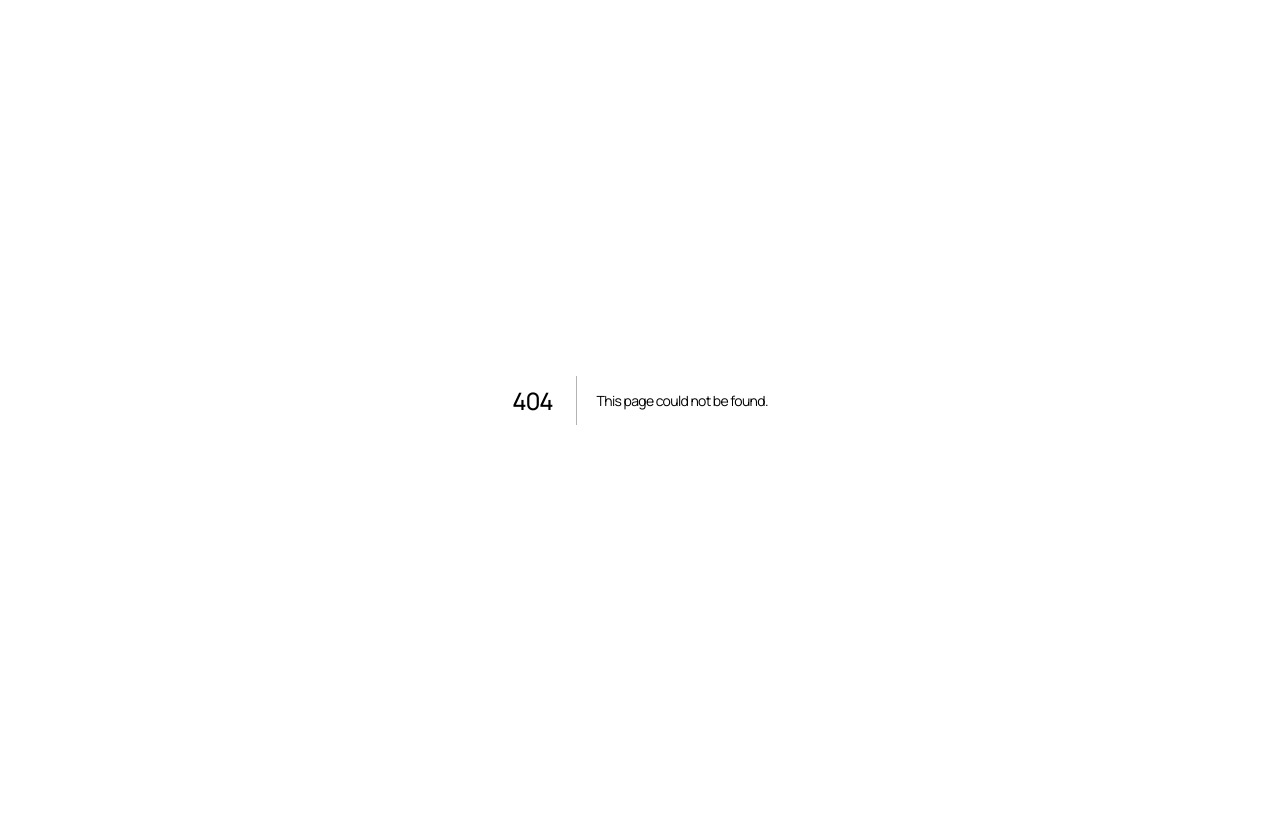
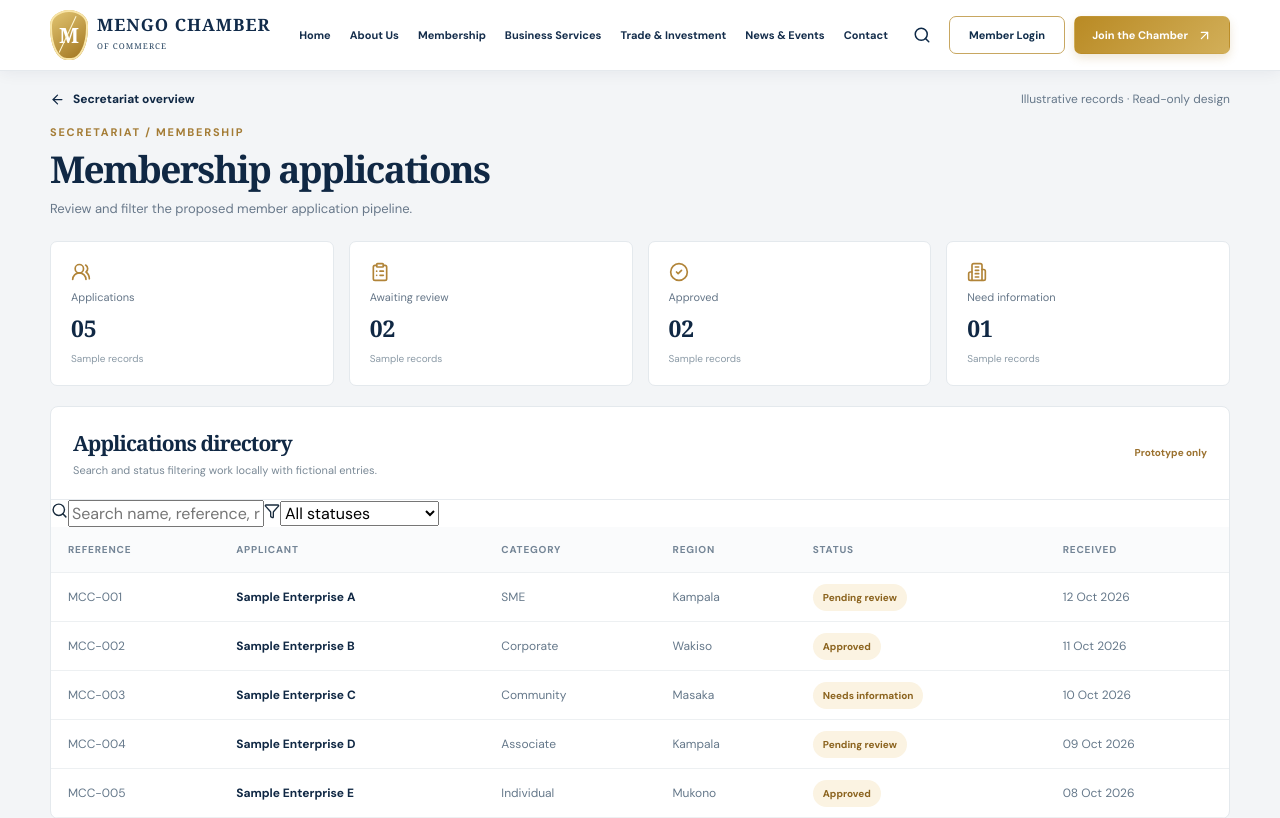
Before and after one commit to watumwa/mengo, a Next.js app: page /portal-preview/secretariat/membership in a window 1280 px wide. Before the commit this address had no page. Shown: the top 818 px of the page. Built offline with nearby package versions, Linux system fonts and the light colour scheme.

Commit message:
Frontend: searchable Secretariat membership applications mockup

```diff
--- /dev/null
+++ b/app/portal-preview/secretariat/membership/page.tsx
@@ -0,0 +1,24 @@
+"use client";
+import {useState} from "react";
+import Link from "next/link";
+import {ArrowLeft,ArrowUpRight,Search,Filter,Building2,UsersRound,ClipboardList,CheckCircle2} from "lucide-react";
+import {Shell} from "../../../components";
+const records=[
+ {ref:"MCC-001",name:"Sample Enterprise A",category:"SME",region:"Kampala",status:"Pending review",date:"12 Oct 2026"},
+ {ref:"MCC-002",name:"Sample Enterprise B",category:"Corporate",region:"Wakiso",status:"Approved",date:"11 Oct 2026"},
+ {ref:"MCC-003",name:"Sample Enterprise C",category:"Community",region:"Masaka",status:"Needs information",date:"10 Oct 2026"},
+ {ref:"MCC-004",name:"Sample Enterprise D",category:"Associate",region:"Kampala",status:"Pending review",date:"09 Oct 2026"},
+ {ref:"MCC-005",name:"Sample Enterprise E",category:"Individual",region:"Mukono",status:"Approved",date:"08 Oct 2026"}
+];
+export default function MembershipReviewPreview(){
+ const [query,setQuery]=useState("");const [status,setStatus]=useState("All statuses");
+ const filtered=records.filter(x=>(x.name+" "+x.ref+" "+x.region+" "+x.category).toLowerCase().includes(query.toLowerCase())&&(status==="All statuses"||x.status===status));
+ return <Shell><main className="workspace-shell"><div className="container workspace-top"><Link href="/portal-preview/secretariat"><ArrowLeft size={15}/> Secretariat overview</Link><span>Illustrative records · Read-only design</span></div>
+ <div className="container"><div className="workspace-header"><div><span className="eyebrow">Secretariat / Membership</span><h1>Membership applications</h1><p>Review and filter the proposed member application pipeline.</p></div></div>
+ <section className="workspace-tiles"><article><UsersRound size={20}/><span>Applications</span><strong>05</strong><small>Sample records</small></article><article><ClipboardList size={20}/><span>Awaiting review</span><strong>02</strong><small>Sample records</small></article><article><CheckCircle2 size={20}/><span>Approved</span><strong>02</strong><small>Sample records</small></article><article><Building2 size={20}/><span>Need information</span><strong>01</strong><small>Sample records</small></article></section>
+ <section className="workspace-panel"><div className="workspace-panel-head"><div><h2>Applications directory</h2><p>Search and status filtering work locally with fictional entries.</p></div><span>Prototype only</span></div>
+ <div className="workspace-filters"><label><Search size={17}/><input aria-label="Search applications" value={query} onChange={e=>setQuery(e.target.value)} placeholder="Search name, reference, region..."/></label><label><Filter size={16}/><select aria-label="Filter by status" value={status} onChange={e=>setStatus(e.target.value)}>{["All statuses","Pending review","Approved","Needs information"].map(s=><option key={s}>{s}</option>)}</select></label></div>
+ <div className="workspace-table-wrap"><table className="workspace-table"><thead><tr><th>Reference</th><th>Applicant</th><th>Category</th><th>Region</th><th>Status</th><th>Received</th></tr></thead><tbody>{filtered.map(x=><tr key={x.ref}><td>{x.ref}</td><td><strong>{x.name}</strong></td><td>{x.category}</td><td>{x.region}</td><td><span className="workspace-status">{x.status}</span></td><td>{x.date}</td></tr>)}</tbody></table>{filtered.length===0&&<p className="workspace-empty">No sample applications match these filters.</p>}</div></section>
+ <div className="workspace-actions"><Link href="/membership-categories">View membership categories <ArrowUpRight size={15}/></Link><Link href="/portal-preview/secretariat">Return to overview <ArrowLeft size={15}/></Link></div>
+ <p className="workspace-footnote">This is a frontend prototype. Search and filtering affect only fictional in-memory records. No real membership data is read, changed or saved.</p></div></main></Shell>
+}
```
